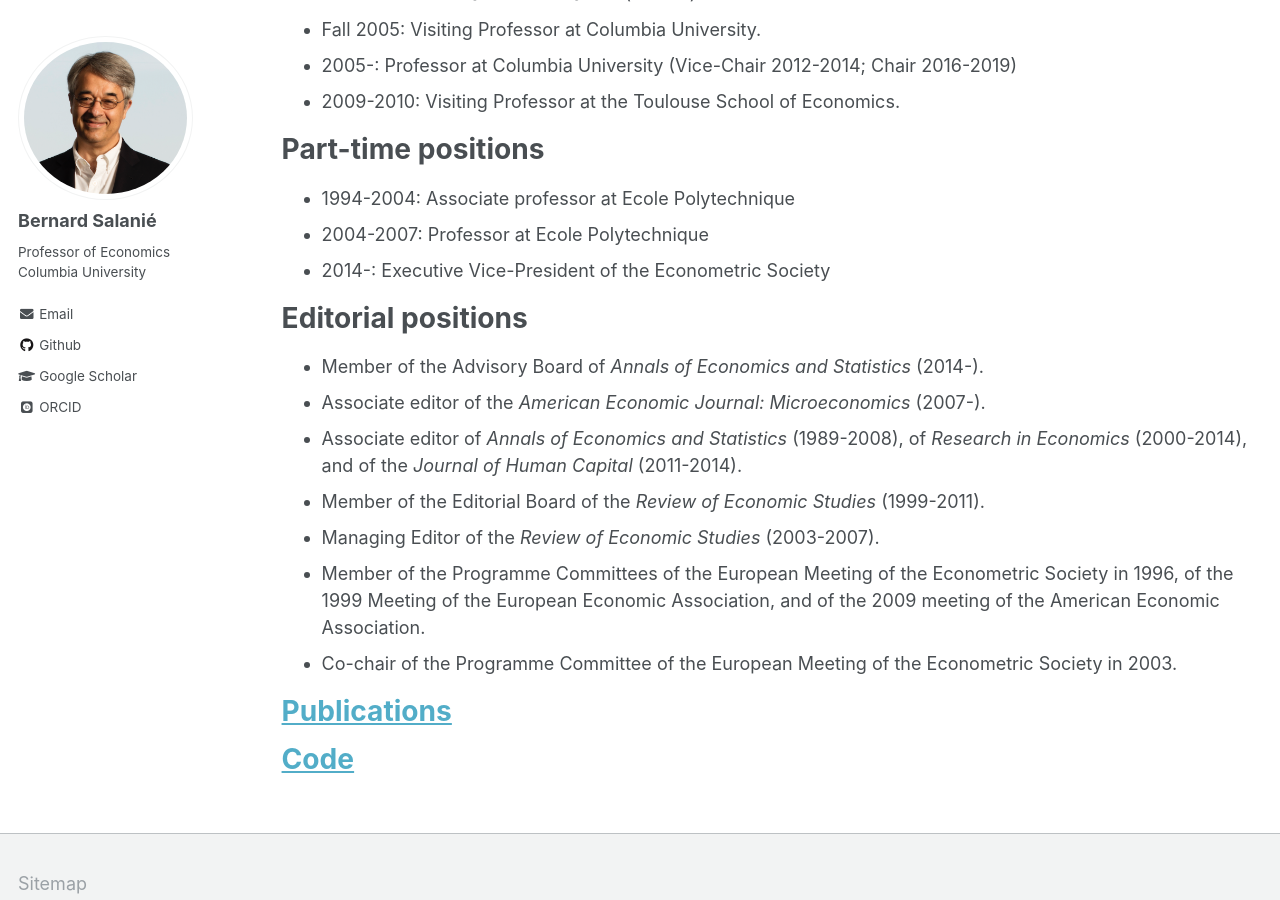
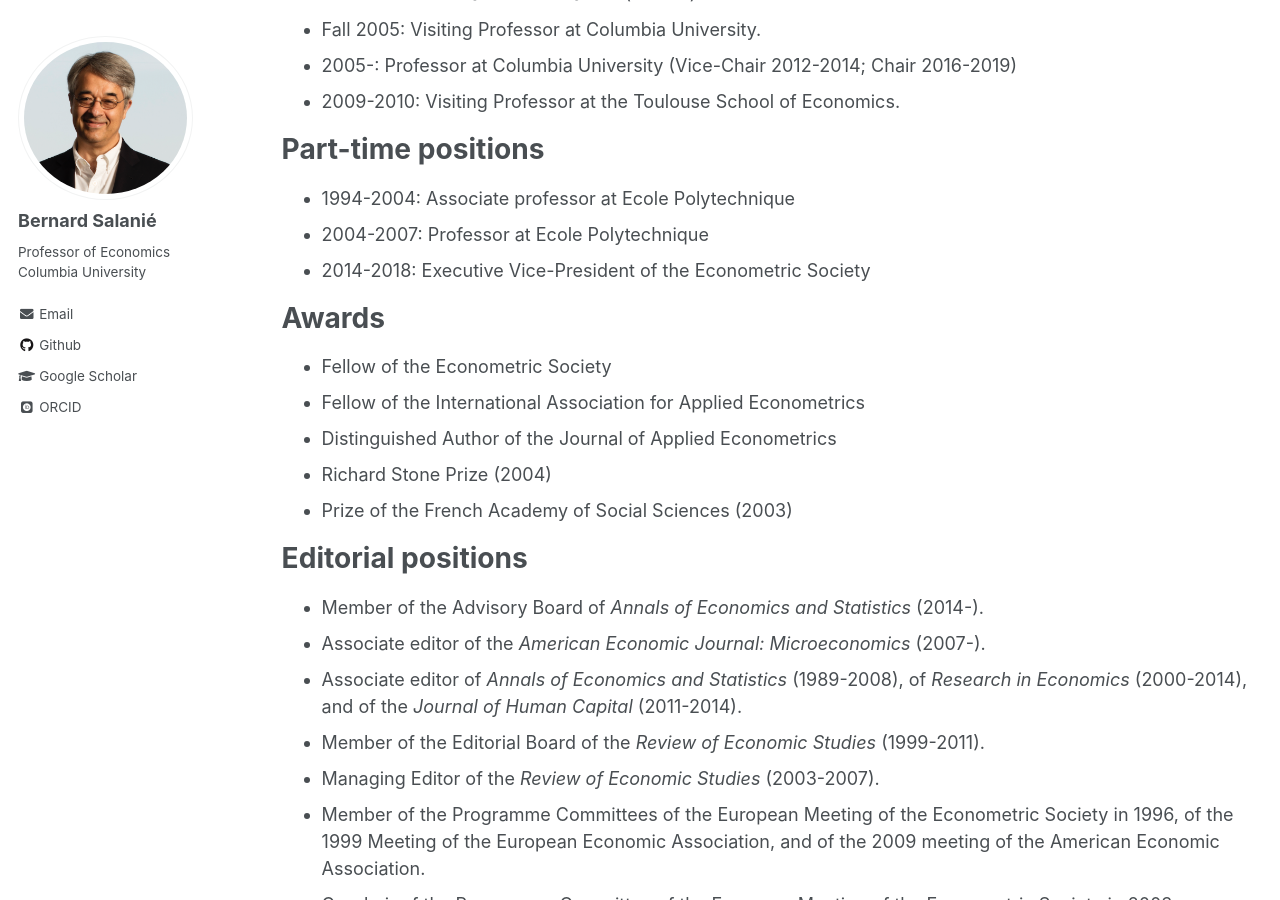
Before and after one commit to bsalanie/bsalanie.github.io, a Jekyll site: the page built from _pages/cv.md, in a window 1280 px wide and 900 px high, scrolled down 797 px. Built offline with Jekyll 4.4.1, drawn with Linux system fonts in a browser that asks for light colours; some web fonts are replaced.

Commit message:
added awards and estimation note

```diff
--- a/_pages/cv.md
+++ b/_pages/cv.md
@@ -37,7 +37,17 @@ Part-time positions
 ====================
 * 1994-2004: Associate professor at Ecole Polytechnique
 * 2004-2007: Professor at Ecole Polytechnique
-* 2014-: Executive Vice-President of the Econometric Society
+* 2014-2018: Executive Vice-President of the Econometric Society
+
+
+Awards
+======
+* Fellow of the Econometric Society
+* Fellow of the International Association for Applied Econometrics
+* Distinguished Author of the Journal of Applied Econometrics
+* Richard Stone Prize (2004)
+* Prize of the French Academy of Social Sciences (2003)
+
 
 Editorial positions
 ===================
```
Also changed, not shown: _pages/news.md (+6 -1 lines), _pages/publications.html (+7 -1 lines), 1 other file.
